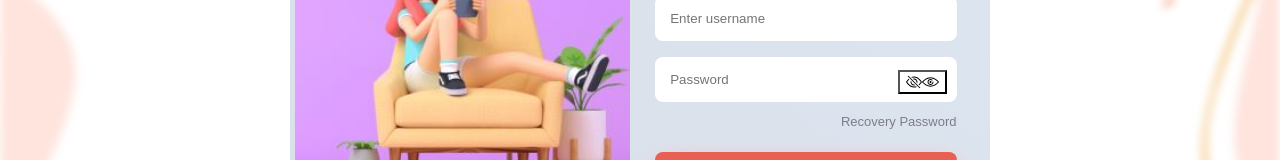
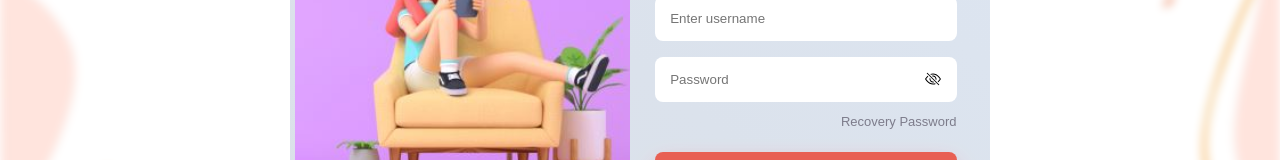
Before and after one commit to Alihosseinian/timiee, a React (Create React App) app: page / in a window 1280 px wide. Shown: the part 332-492 px from the top of the page. Built offline with nearby package versions, Linux system fonts and the light colour scheme.

Commit message:
bug fixed + compelete state for icon component + toggle state

```diff
--- a/src/components/eyeicon/index.jsx
+++ b/src/components/eyeicon/index.jsx
@@ -9,17 +9,11 @@ const Eyeslash = () => {
 
   const toggle = () => {
     setCheck((check) => !check);
-    if (check === true) {
-      return <img src={eye_slashLogo} className="eye_slash" />;
-    } else {
-      return <img src={eyeLogo} className="eye_slash" />;
-    }
   };
 
   return (
     <button className="btn" onClick={toggle}>
-      <img src={eye_slashLogo} className="eye_slash" />
-      {check && <img src={eyeLogo} className="eye_slash" />}
+      <img src={check ? eye_slashLogo : eyeLogo} className="eye_slash" />
     </button>
   );
 };
--- a/src/components/eyeicon/style.scss
+++ b/src/components/eyeicon/style.scss
@@ -1,10 +1,10 @@
 .btn {
-display: flex;
+  display: flex;
   justify-content: center;
   align-items: center;
   background-color: inherit;
   cursor: pointer;
-  // border: none;
+  border: none;
   .eye_slash {
     position: relative;
     right: 0;
```
